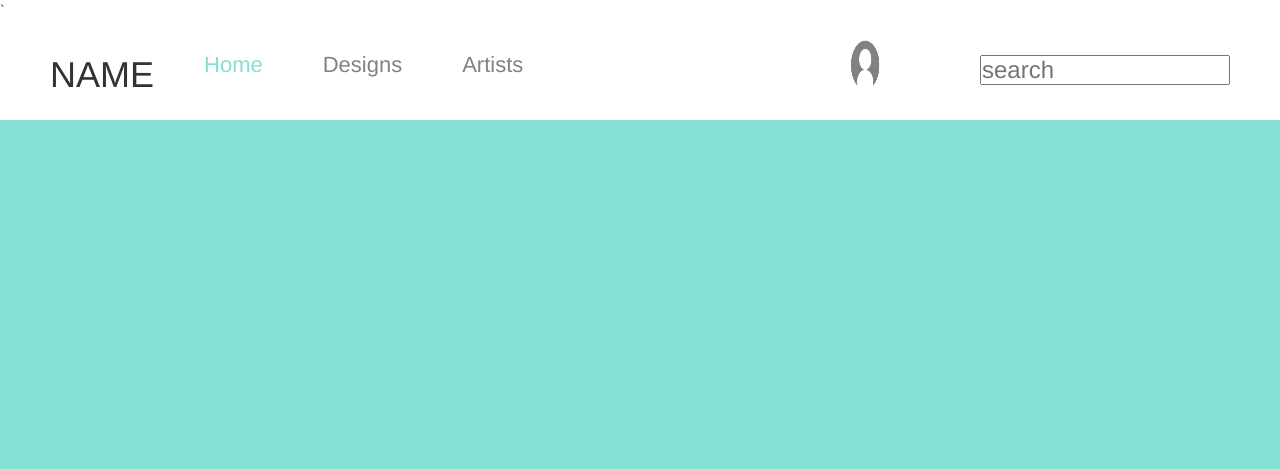
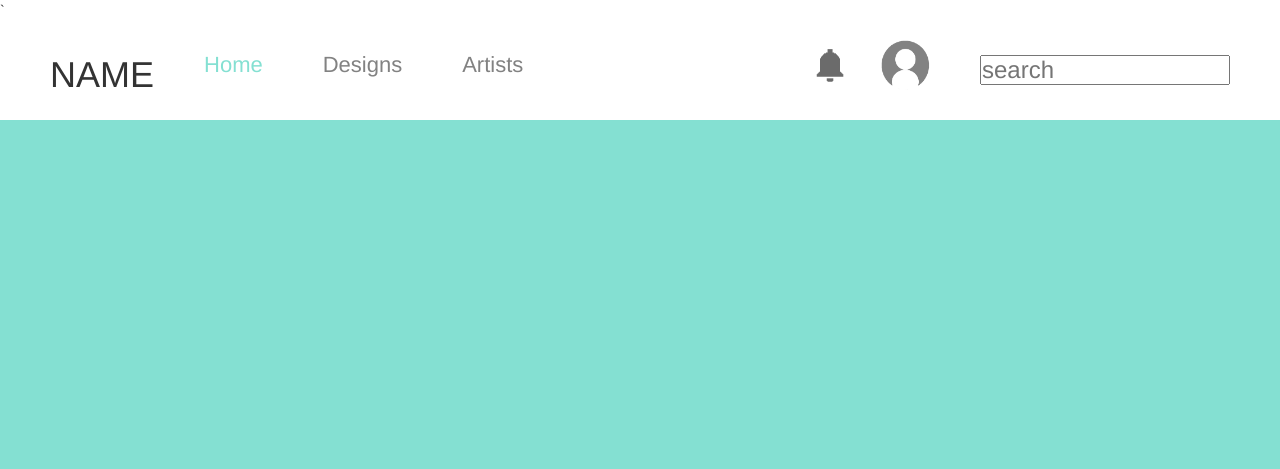
Before and after one commit to iCloudboy/Quill, a PHP site: page /index.php in a window 1280 px wide. Shown: the top 469 px of the page. Run offline with PHP 8.4, Linux system fonts and the light colour scheme; a user stored in the database is signed in; some libraries are stand-ins or nearby versions.

Commit message:
fixing header styling

```diff
--- a/resources/assets/css/app.css
+++ b/resources/assets/css/app.css
@@ -53,12 +53,13 @@
         align-items: center;
         flex-wrap: wrap;
         list-style: none; }
+        .head-container .head-right-container .head-registered ul li {
+          margin-left: 30px; }
         .head-container .head-right-container .head-registered ul .header-notification {
-          padding-left: 50px;
+          padding-right: 0px;
           width: 40px;
           height: 40px; }
         .head-container .head-right-container .head-registered ul .header-image {
-          padding-left: 20px;
           width: 50px;
           height: 50px; }
       .head-container .head-right-container .head-registered .header-image-menu {
--- a/resources/assets/css/sass/components/header.sass
+++ b/resources/assets/css/sass/components/header.sass
@@ -77,15 +77,17 @@
         flex-wrap: wrap
         list-style: none
 
+        li
+          margin-left: 30px
+
         .header-notification
-          padding-left: 50px
+          padding-right: 0px
           //border: 1px solid blue
           width: 40px
           height: 40px
 
         .header-image
-          //border: 1px solid green
-          padding-left: 20px
+
           width: 50px
           height: 50px
 
```
Also changed, not shown: 1 other file.
